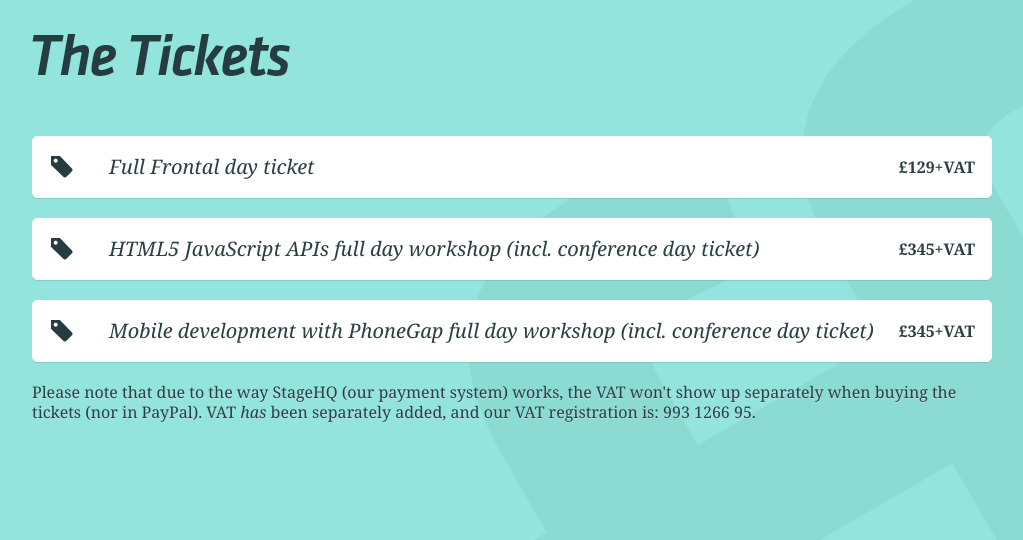
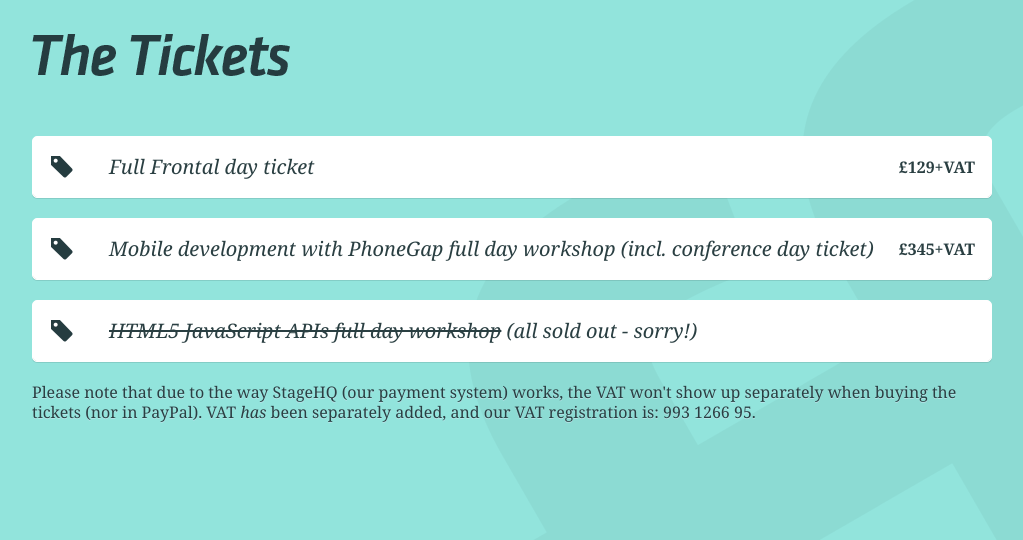
Before and after one commit to leftlogic/fullfrontal2010, a PHP site: page /tickets in a window 1280 px wide. Shown: the part 257-797 px from the top of the page, without its empty margins (128-1151 px from the left). Run offline with PHP 8.4, Linux system fonts and the light colour scheme.

Commit message:
Sold out HTML5 workshop

```diff
--- a/includes/tickets.php
+++ b/includes/tickets.php
@@ -7,18 +7,18 @@
         <h4>£129+VAT</h4>
       </a>
     </li>
-    <li id="html5" class="box registration break link">
-      <a class="box" href="http://leftlogic.stagehq.com/events/372/booking/new">
-        <h3>HTML5 JavaScript APIs full day workshop (incl. conference day ticket)</h3>
-        <h4>£345+VAT</h4>
-      </a>
-    </li>
     <li id="phonegap" class="box registration break link">
       <a class="box" href="http://leftlogic.stagehq.com/events/371/booking/new">
         <h3>Mobile development with PhoneGap full day workshop (incl. conference day ticket)</h3>
         <h4>£345+VAT</h4>
       </a>
     </li>
+    <li id="html5" class="box registration break link">
+      <a class="box">
+        <h3><s>HTML5 JavaScript APIs full day workshop</s> (<em>all sold out - sorry!</em>)</h3>
+        <h4></h4>
+      </a>
+    </li>
   </ol>
 
   <p>Please note that due to the way StageHQ (our payment system) works, the VAT won't show up separately when buying the tickets (nor in PayPal). VAT <em>has</em> been separately added, and our VAT registration is: 993 1266 95.</p>
```
